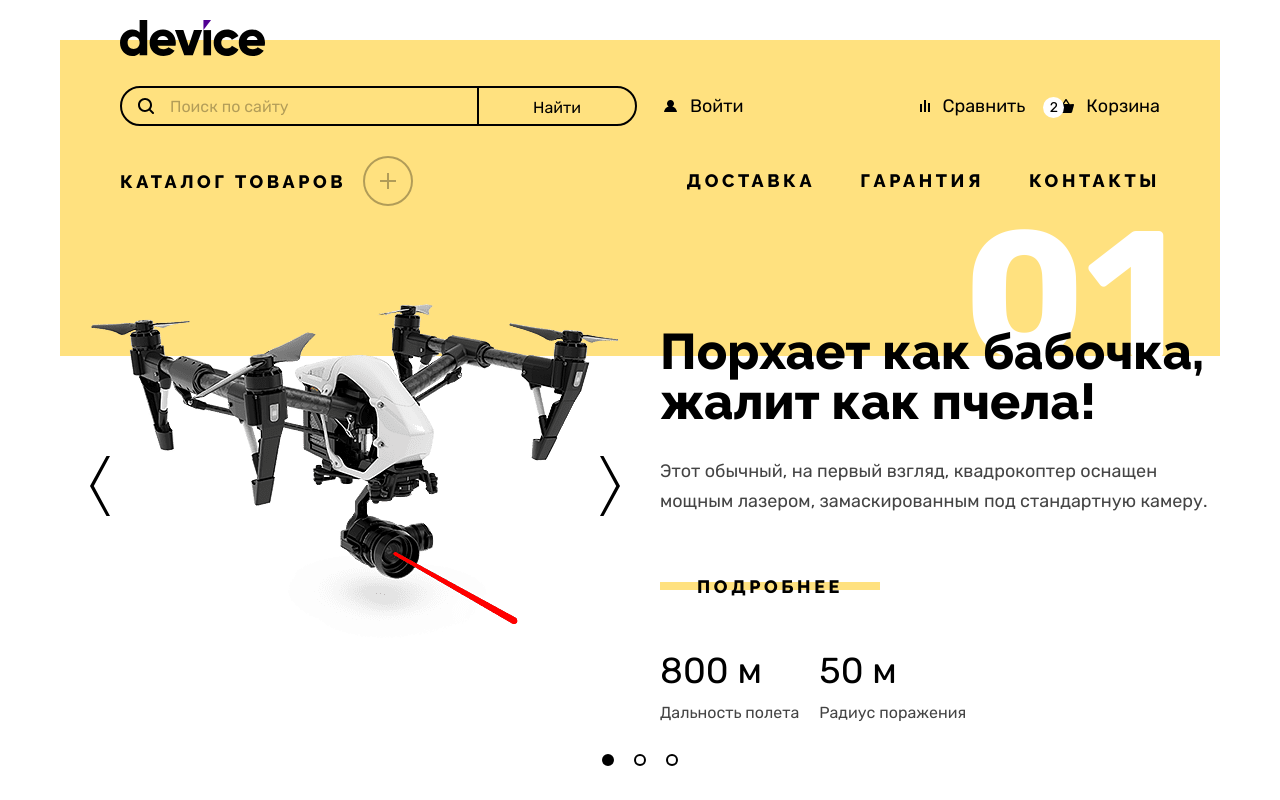
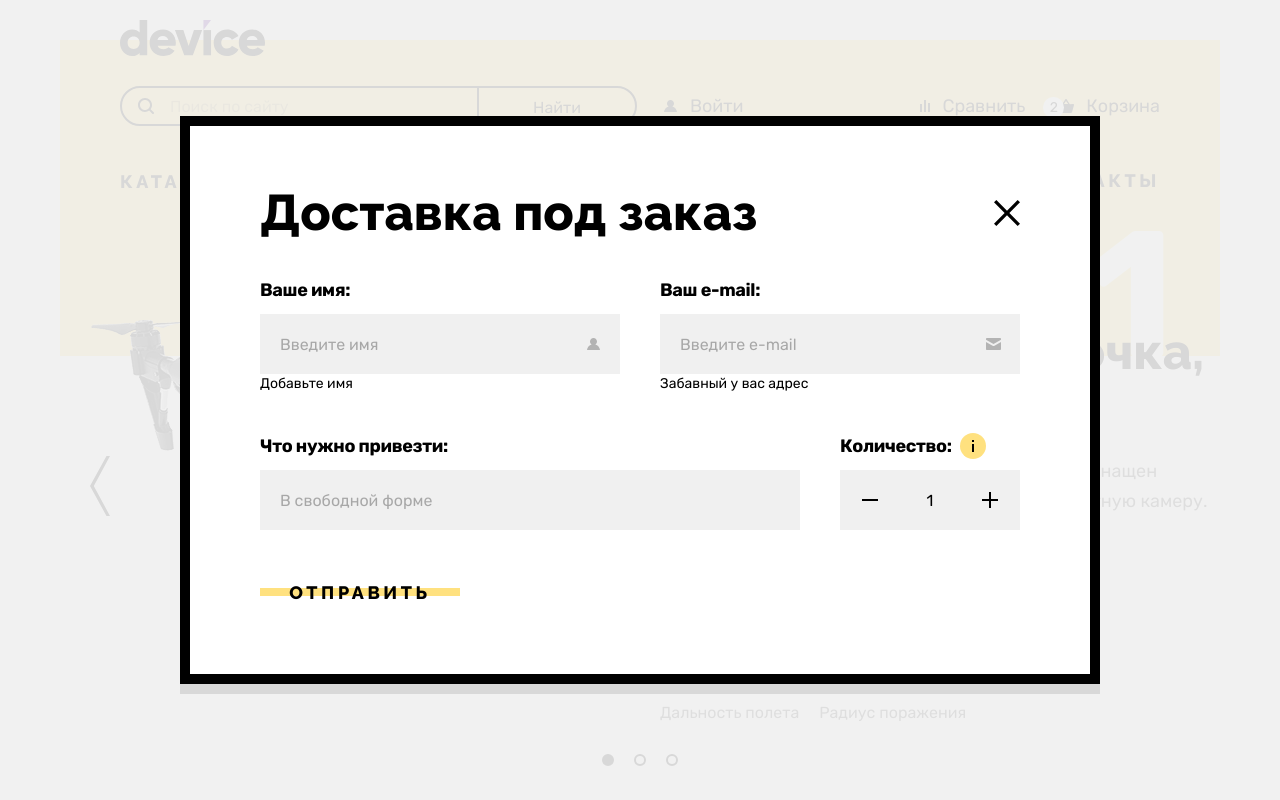
Before and after one commit to htmlacademy-htmlcss/108062-device-1, a plain HTML site: page index.html in a window 1280 px wide. Shown: the top 800 px of the page. Drawn offline with Linux system fonts and the light colour scheme.

Commit message:
снова корреткирует классы модального окна

```diff
--- a/index.html
+++ b/index.html
@@ -430,7 +430,7 @@
       </div>
     </footer>
 
-    <div class="modal-container-hidden">
+    <div class="modal-container modal-container-hidden">
       <div class="modal-delivery">
         <div class="modal-title-wrapper">
           <h2 class="modal-title">Доставка под заказ</h2>
```
